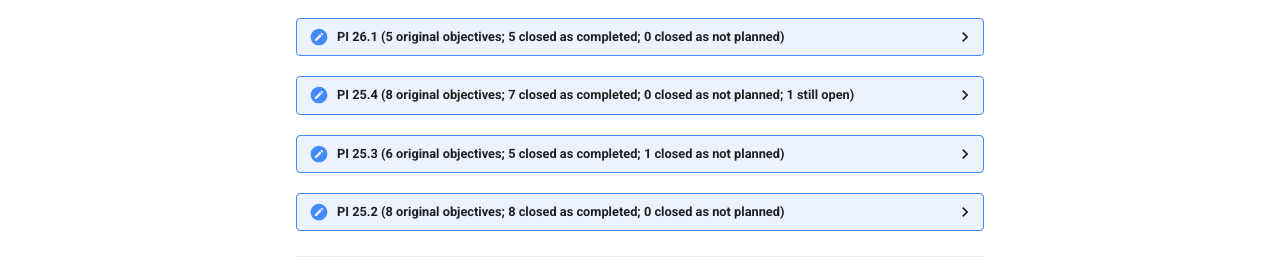
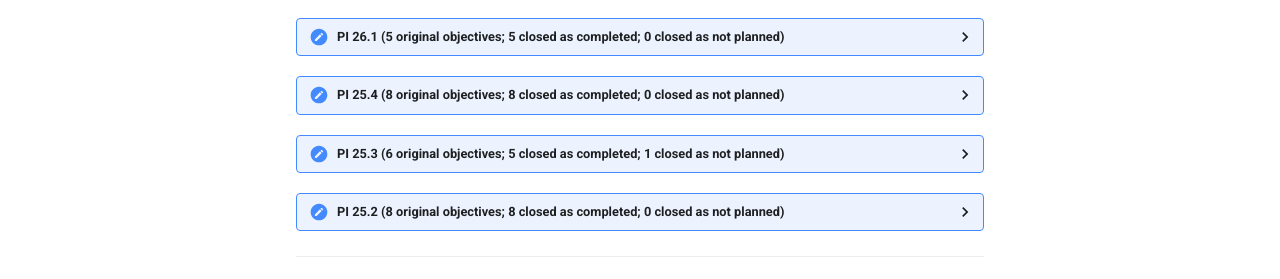
Before and after one commit to NASA-IMPACT/veda-odd, an MkDocs documentation site: the page built from docs/objectives.md, in a window 1280 px wide and 900 px high, scrolled down 1915 px. Shown: the part 315-594 px from the top of the window. Built offline with MkDocs 1.6.1 and Material for MkDocs 9.7.7, drawn with Linux system fonts in a browser that asks for light colours; the version menu is left out.

Commit message:
Update reports for 45189725592

```diff
--- a/docs/objectives.md
+++ b/docs/objectives.md
@@ -101,13 +101,13 @@ This page tracks quarterly objectives for the VEDA/EODC ODD team and the open-so
 </details>
 
 <details markdown>
-<summary>PI 25.4 (8 original objectives; 7 closed as completed; 0 closed as not planned; 1 still open)</summary>
+<summary>PI 25.4 (8 original objectives; 8 closed as completed; 0 closed as not planned)</summary>
 
 | # | Objective | State | Contributors |
 |---|-----------|-------|--------------|
 | [#121](https://github.com/NASA-IMPACT/veda-odd/issues/121) | Visualize Web-Optimized Zarr (WOZ) in VEDA (pre... | closed (completed) | maxrjones |
 | [#122](https://github.com/NASA-IMPACT/veda-odd/issues/122) | Research, develop and document methods for Zarr... | closed (completed) | maxrjones, kylebarron |
-| [#197](https://github.com/NASA-IMPACT/veda-odd/issues/197) | 🎬 TiTiler-CMR is production ready | open | abarciauskas-bgse, hrodmn |
+| [#197](https://github.com/NASA-IMPACT/veda-odd/issues/197) | 🎬 TiTiler-CMR is production ready | closed (completed) | abarciauskas-bgse, hrodmn |
 | [#198](https://github.com/NASA-IMPACT/veda-odd/issues/198) | 🚀 Dataset support for VEDA instances | closed (completed) | maxrjones, jbusecke |
 | [#203](https://github.com/NASA-IMPACT/veda-odd/issues/203) | 🗺️Research, develop and document methods for Za... | closed (completed) | maxrjones |
 | [#204](https://github.com/NASA-IMPACT/veda-odd/issues/204) | 🛠️ Zarr Development | closed (completed) | d-v-b, maxrjones |
```
Also changed, not shown: docs/images/pi-27.1-engagement.png, 2 other files.
